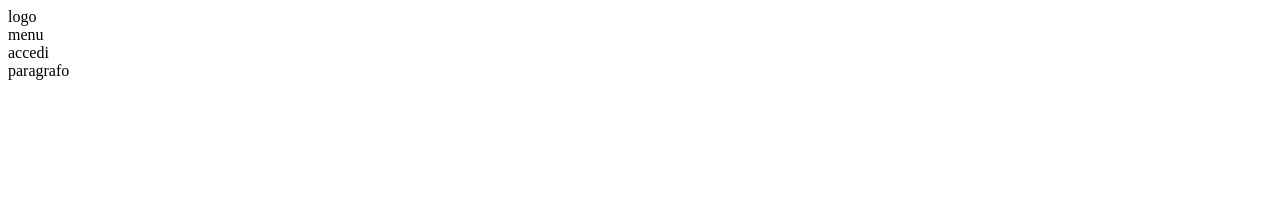
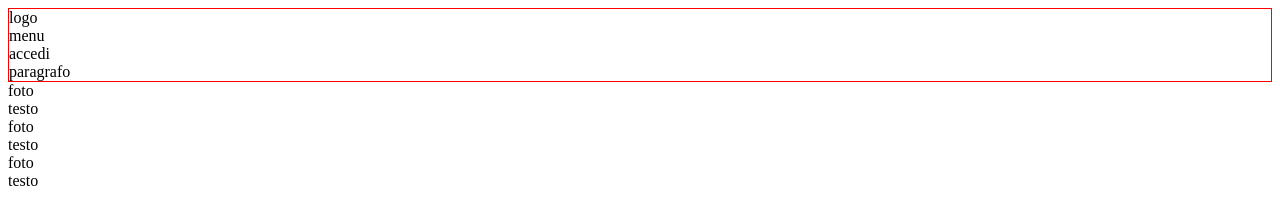
Before and after one commit to Michael-Pellizzato/htmlcss-struttura-discord, a plain HTML site: page index.html in a window 1280 px wide. Drawn offline with Linux system fonts and the light colour scheme.

Commit message:
preparazione 1

```diff
--- /dev/null
+++ b/css/debug.css
@@ -0,0 +1,11 @@
+body{
+    border: 1px;
+    border-color: red;
+}
+
+header{
+    border: 1px;
+    border-color: red;
+    border-style: groove;
+
+}
--- a/index.html
+++ b/index.html
@@ -6,17 +6,43 @@
     <title>Discord</title>
 
     <link rel="stylesheet" href="./css/style.css">
-
+    <link rel="stylesheet" href="./css/debug.css">
 </head>
 <body>
 
+    <header>
+        <div class="container-flex-head">
+            <div class="red">logo</div>
+            <div class="blue">menu</div>
+            <div class="yellow">accedi</div>
+            <div class="green">paragrafo</div>
+        </div>
+    </header>
 
-    <div class="container-flex">
-         <div class="red">logo</div>
-        <div class="blue">menu</div>
-        <div class="yellow">accedi</div>
-        <div class="green">paragrafo</div>
-    </div>
+    <main>
+        <div class="container-flex1">
+            <div>foto</div>
+            <div>testo</div>
+        </div>
+        <div class="container-flex2">
+            <div>foto</div>
+            <div>testo</div>
+        </div>
+        <div class="container-flex3">
+            <div>foto</div>
+            <div>testo</div>
+        </div>
+
+
+
+
+
+
+
+    </main>
+
+
+
 
 
 
```
